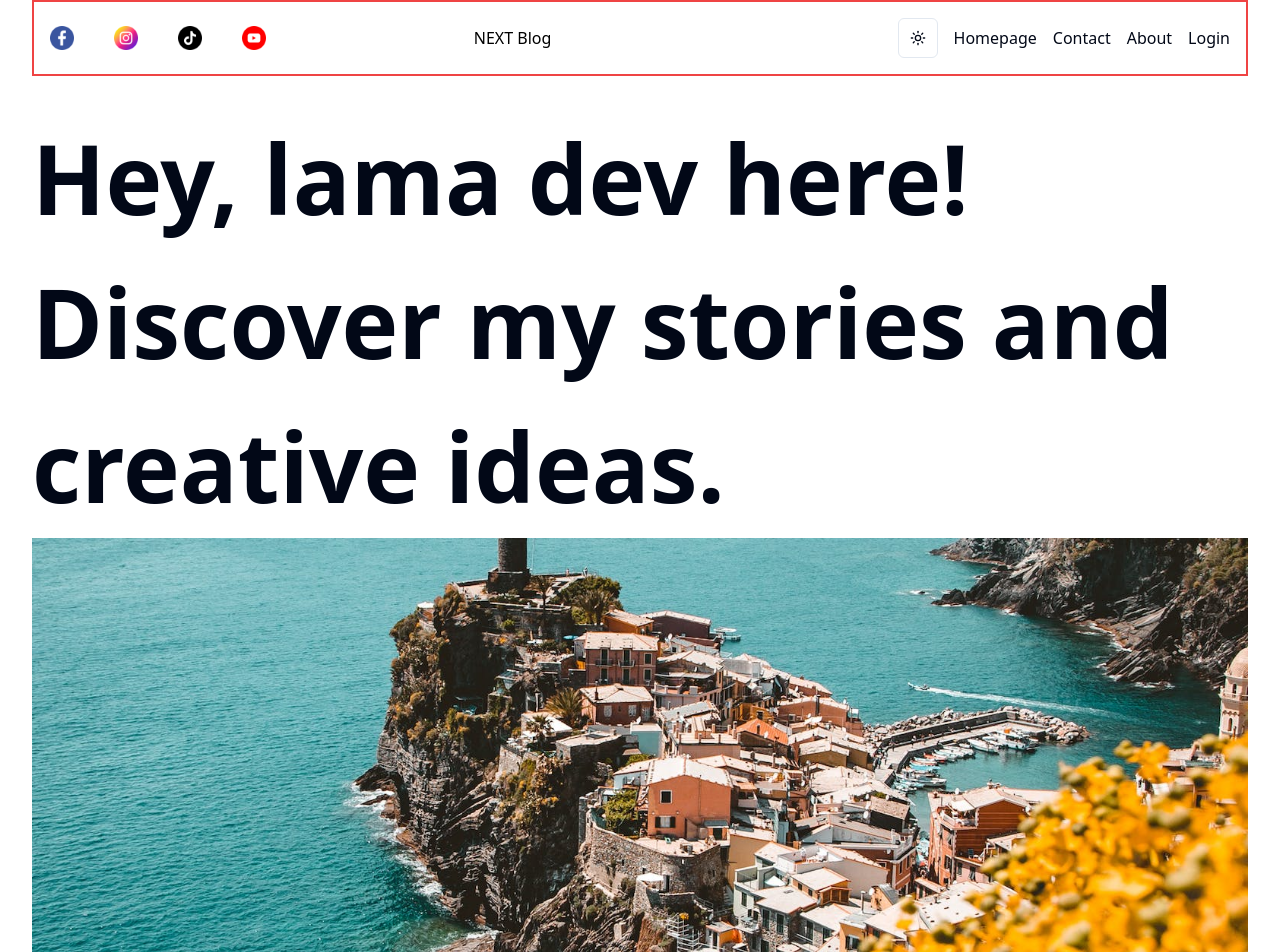
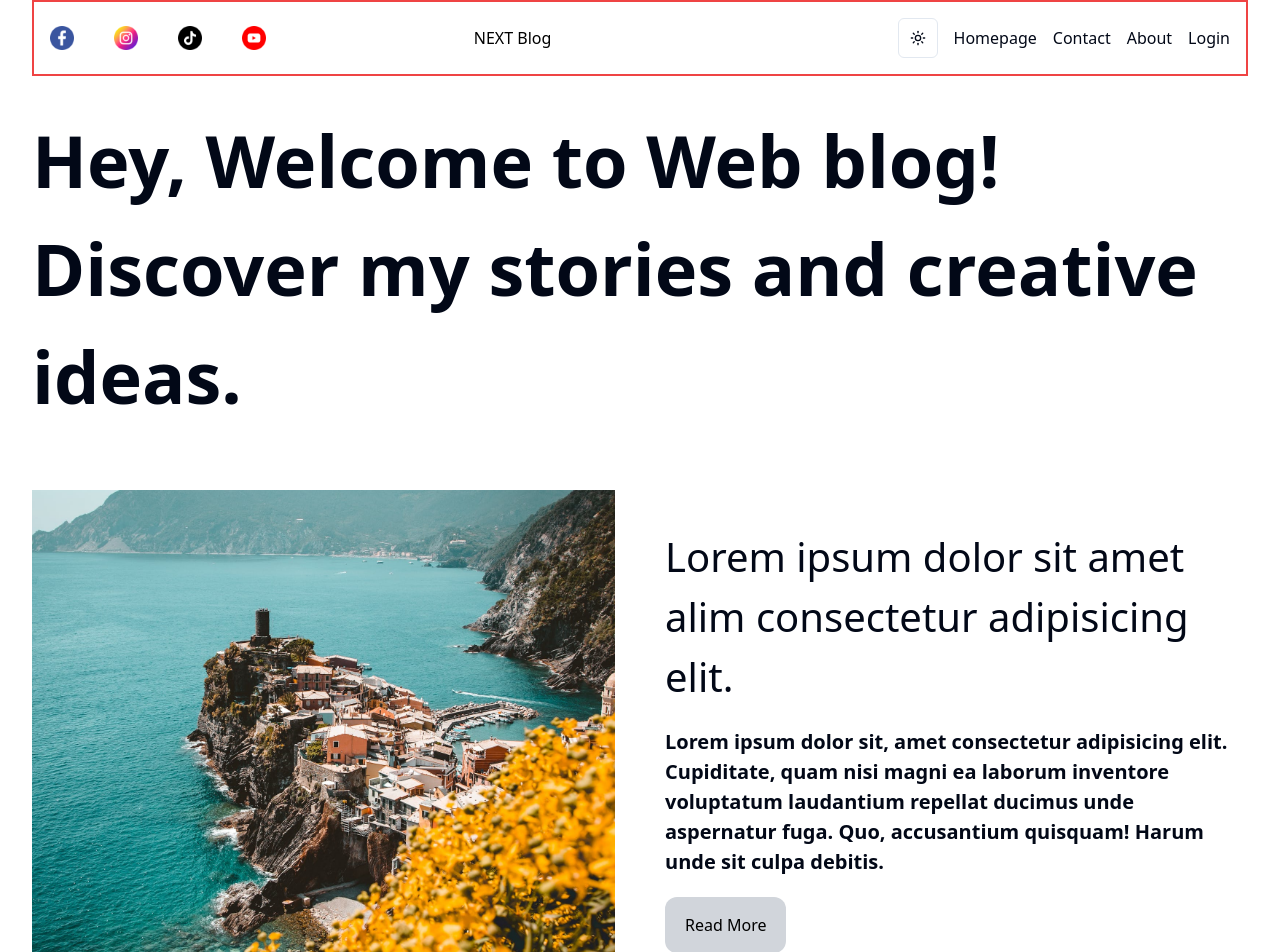
Before and after one commit to BrookTinnapat/next-blog-app, a Next.js app: page / in a window 1280 px wide. Shown: the top 952 px of the page. Built offline with nearby package versions, Linux system fonts and the light colour scheme.

Commit message:
feat: add featured page

```diff
--- a/components/featured/Featured.jsx
+++ b/components/featured/Featured.jsx
@@ -5,10 +5,11 @@ const Featured = () => {
   return (
     <>
       <div className="mt-[30px]">
-        <h1 className="text-[36px] md:text-[48px] lg:text-[96px] font-bold">
-          <b>Hey, lama dev here!</b> Discover my stories and creative ideas.
+        <h1 className="text-[36px] md:text-[48px] lg:text-[72px] font-bold">
+          <b>Hey, Welcome to Web blog!</b> Discover my stories and creative
+          ideas.
         </h1>
-        <div className="mt-[60px]items-center gap-[50px]">
+        <div className="mt-[60px] items-center gap-[50px] lg:flex">
           <div className="flex-1 h-[500px] relative">
             <Image
               src="/p1.jpeg"
@@ -27,7 +28,7 @@ const Featured = () => {
               laudantium repellat ducimus unde aspernatur fuga. Quo, accusantium
               quisquam! Harum unde sit culpa debitis.
             </p>
-            <button className="px-[20px] py-[16px] rounded-xl max-w-fit bg-red-300">
+            <button className="px-[20px] py-[16px] rounded-xl max-w-fit bg-gray-300 text-black ">
               Read More
             </button>
           </div>
--- a/components/navbar/Navbar.jsx
+++ b/components/navbar/Navbar.jsx
@@ -34,7 +34,6 @@ const Navbar = () => {
         NEXT Blog
       </div>
       <div className="flex items-center gap-4">
-        {/* Theme Toggle Button */}
         <Button
           variant="outline"
           size="icon"
```
